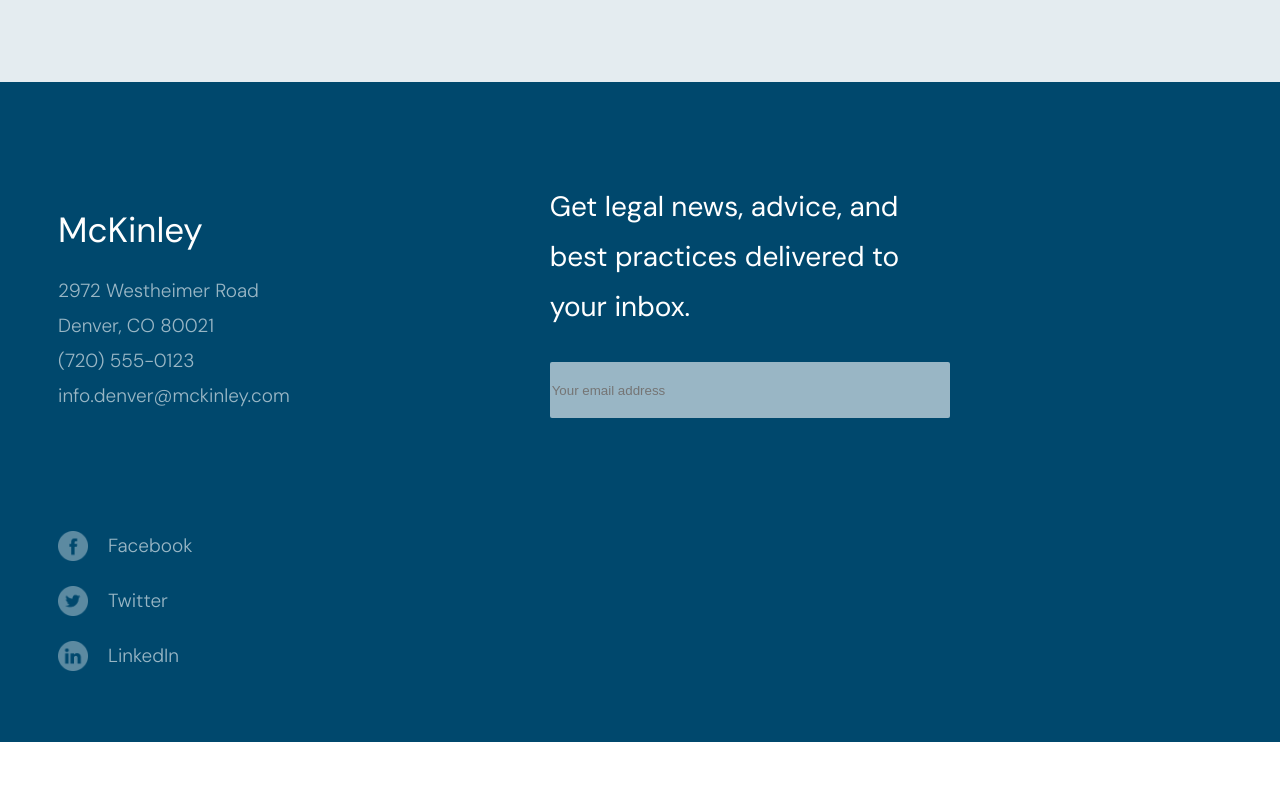
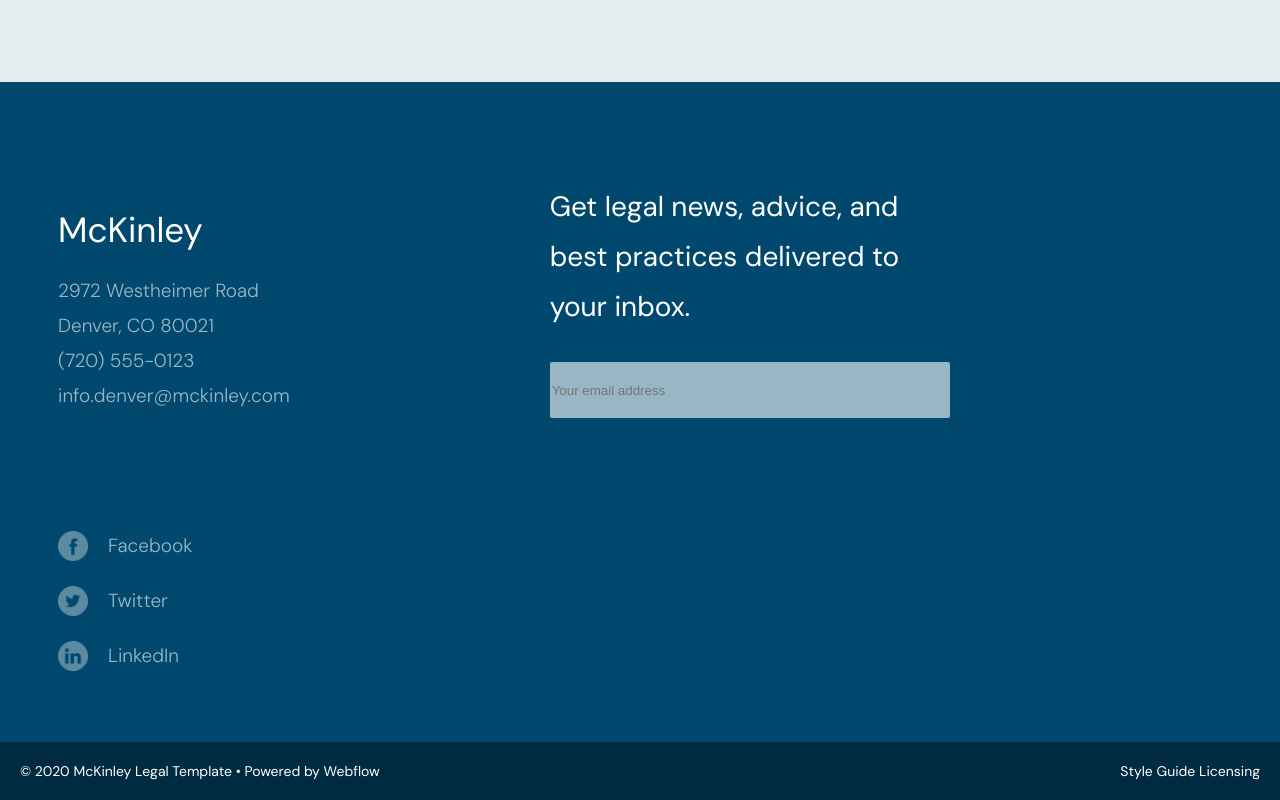
Before and after one commit to ayaulim200716-pixel/McKinley-, a website: page index.html in a window 1280 px wide. Shown: the part 4580-5380 px from the top of the page. Before the commit the page ends 5322 px from the top, so only its background shows below. Drawn offline with nearby package versions, Linux system fonts and the light colour scheme; files that its build step writes are made by us from their sources; a web font is replaced by a local one.

Commit message:
footer section

```diff
--- a/index.html
+++ b/index.html
@@ -179,11 +179,28 @@
                     <div class="contact__socials">
                         <a href="#" class="contact__socials-link"><img src="assets/facebook.png" alt="social" class="contact__socials-icon">Facebook</a>
                         <a href="#" class="contact__socials-link"><img src="assets/twitter.png" alt="social" class="contact__socials-icon">Twitter</a>
-                        <a href="#" class="contact__socials-link"><img src="assets/linkedin.png" alt="social" class="contact__socials-icon">LinkedIn</a>
+                        <a href="#" class="contact__socials-link"><img src="assets/linkedin.png" alt="social" class="contact__socials-icon">LinkedIn </a>
                     </div>
                 </div>
             </div>
         </section>
     </main>
+
+    <footer class="footer-section">
+        <div class="container">
+            <div class="footer">
+               <div class="footer__wrapper">
+                <div class="footer__wrapper-content content">
+                    <span class="content__author">© 2020 McKinley Legal Template •</span>
+                    <span class="content__desc">Powered by Webflow</span>
+                </div>
+
+                <div class="footer__wrapper-note note">
+                    <span>Style Guide</span>
+                    <span>Licensing</span>
+                </div>
+            </div>
+        </div>
+    </footer>
 </body>
 </html>
--- /dev/null
+++ b/styles/_footer.scss
@@ -0,0 +1,14 @@
+@use 'variables' as v;
+@use 'mixins' as m;
+@use 'placeholder';
+
+.footer {
+    background-color: #002B41;
+    margin: 150px 0 0 0;
+    font-family: "DM Sans", serif;
+    &__wrapper {
+        padding: 20px 20px;
+        @include m.d-flex (space-between,start,nowrap,row,0,0);
+        @include m.font (14px,400,v.$color_white);
+    }
+}
--- a/styles/_importer.scss
+++ b/styles/_importer.scss
@@ -8,3 +8,4 @@
 @forward 'article';
 @forward 'advice';
 @forward 'contact';
+@forward 'footer';
```
